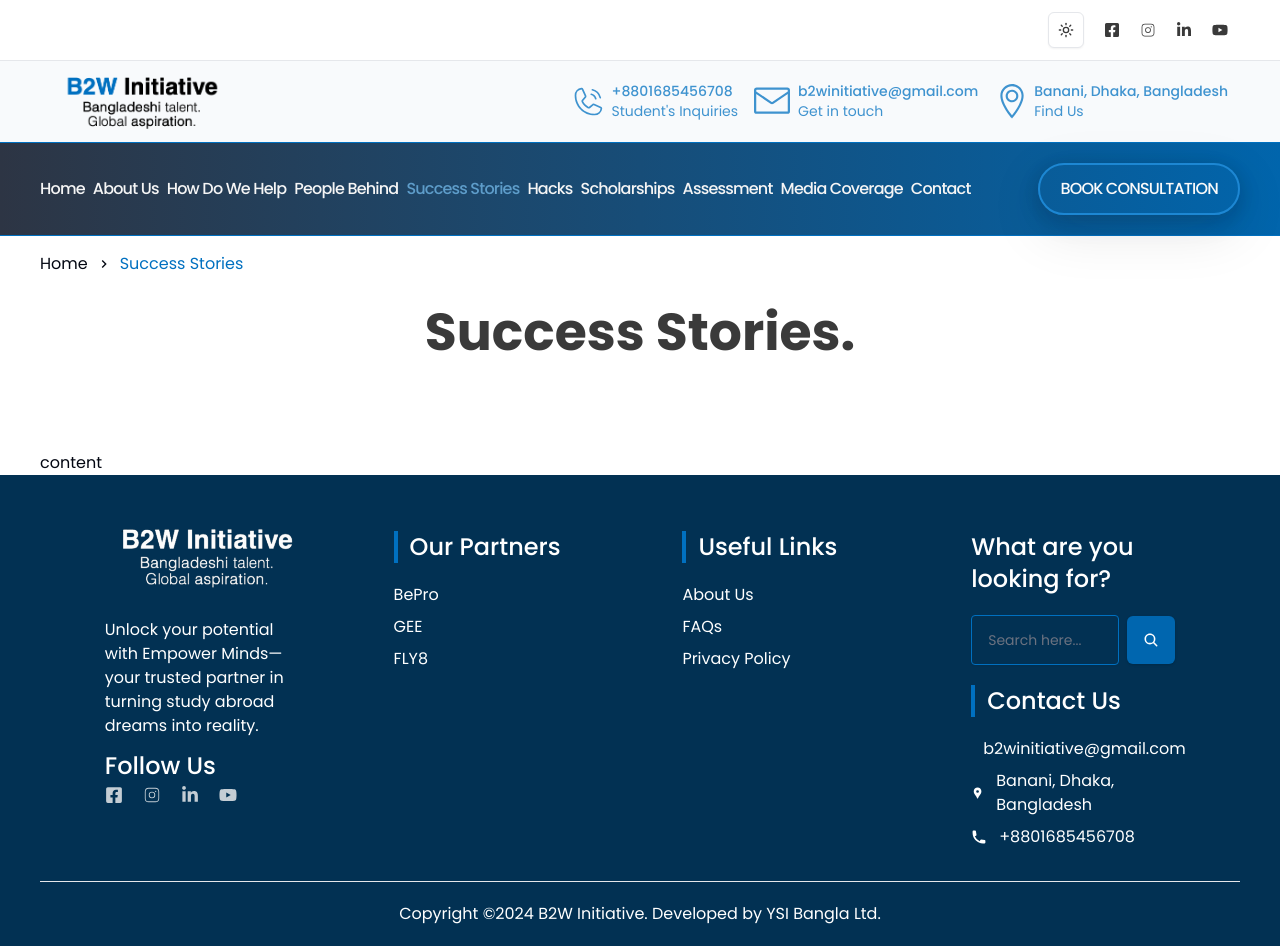
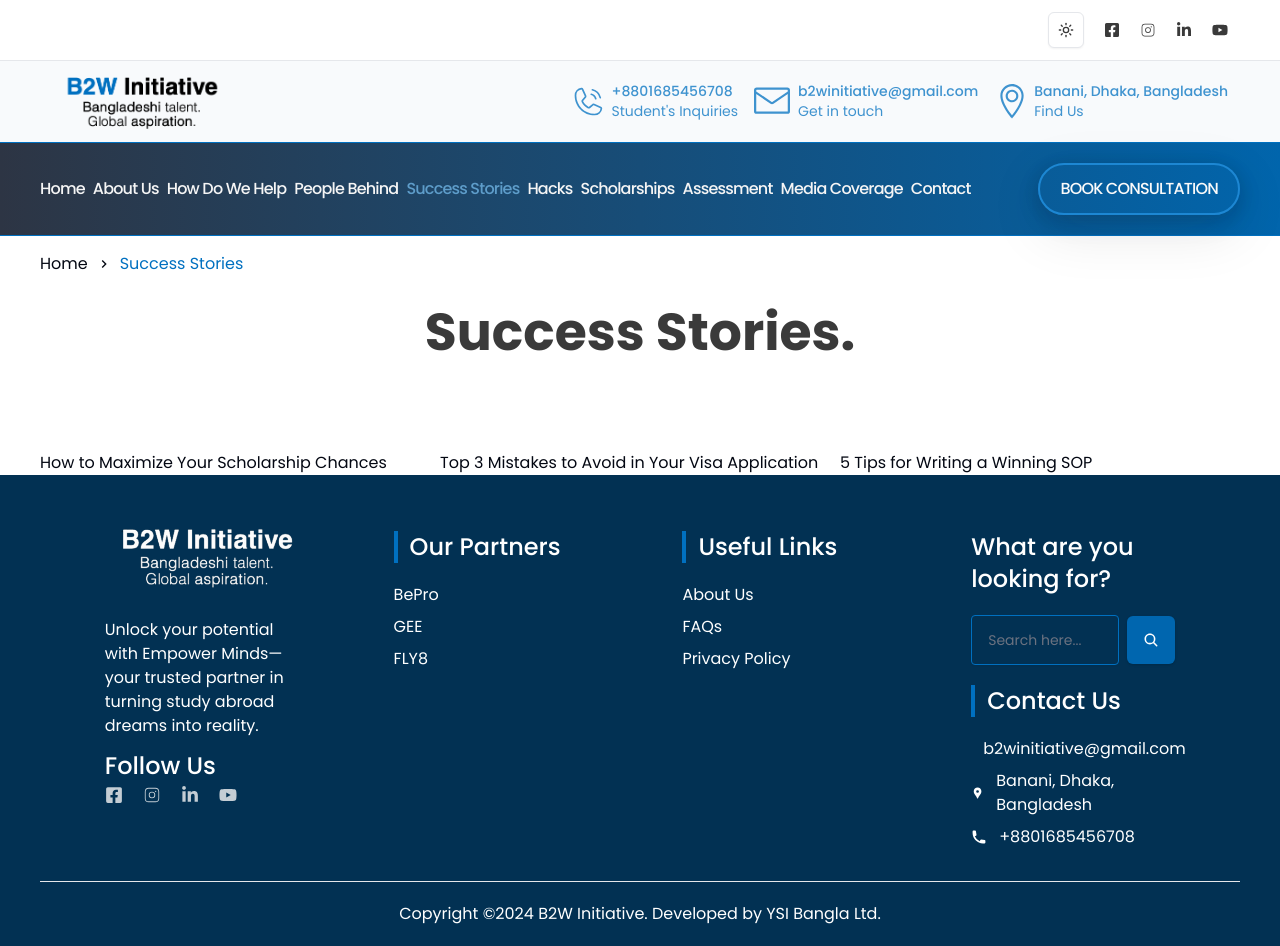
Before and after one commit to wpseemol/b2wi-development, a Next.js app: page /success-stories in a window 1280 px wide. Built offline with nearby package versions, Linux system fonts and the light colour scheme.

Commit message:
success stories content map

```diff
--- a/app/success-stories/_components/success-stories-content.tsx
+++ b/app/success-stories/_components/success-stories-content.tsx
@@ -1,3 +1,13 @@
+import { successStories } from '@/lib/success-stories';
+
 export default function SuccessStoriesContent() {
-    return <div>content</div>;
+    return (
+        <div className="grid md:grid-cols-3 sm:grid-cols-2 grid-cols-1">
+            {successStories.map((stories) => (
+                <div key={stories.id}>
+                    <h2>{stories.title}</h2>
+                </div>
+            ))}
+        </div>
+    );
 }
```
